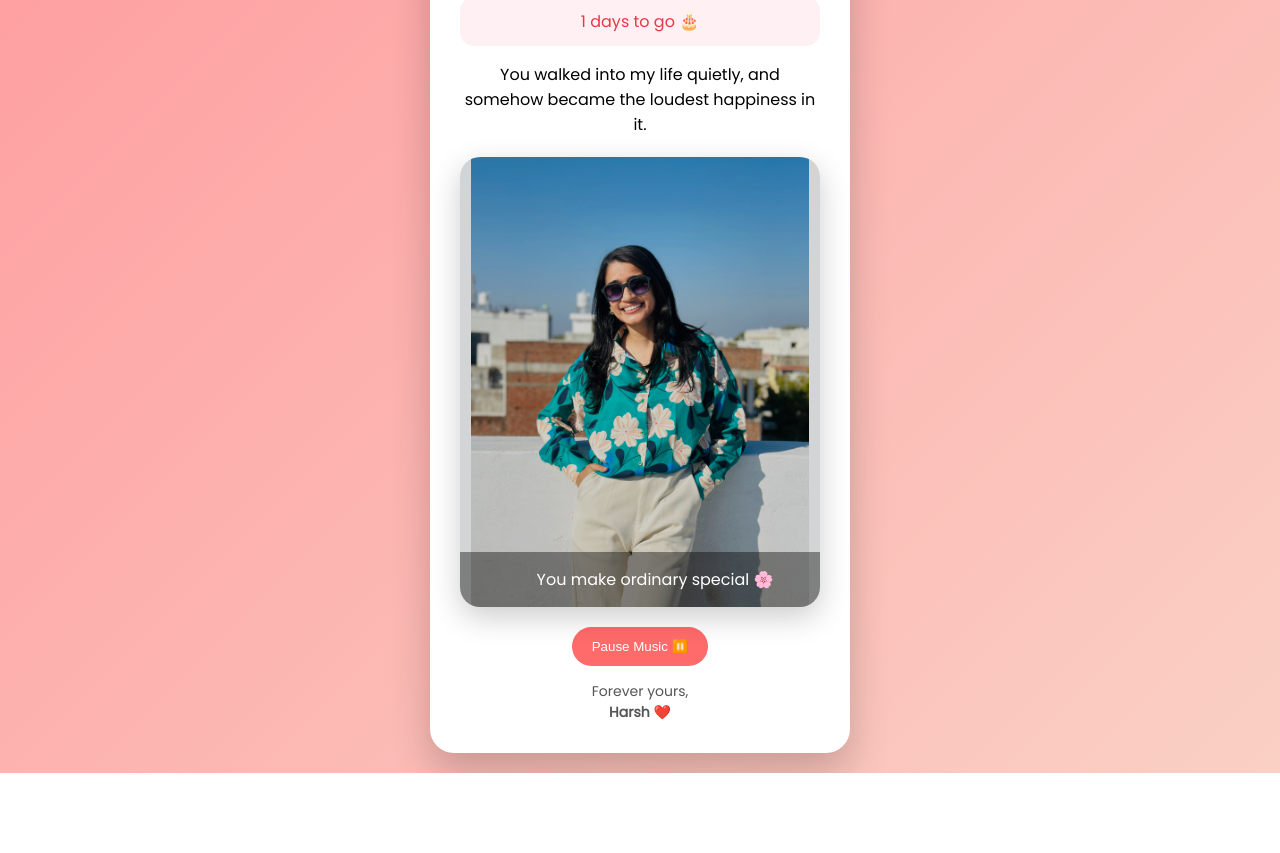
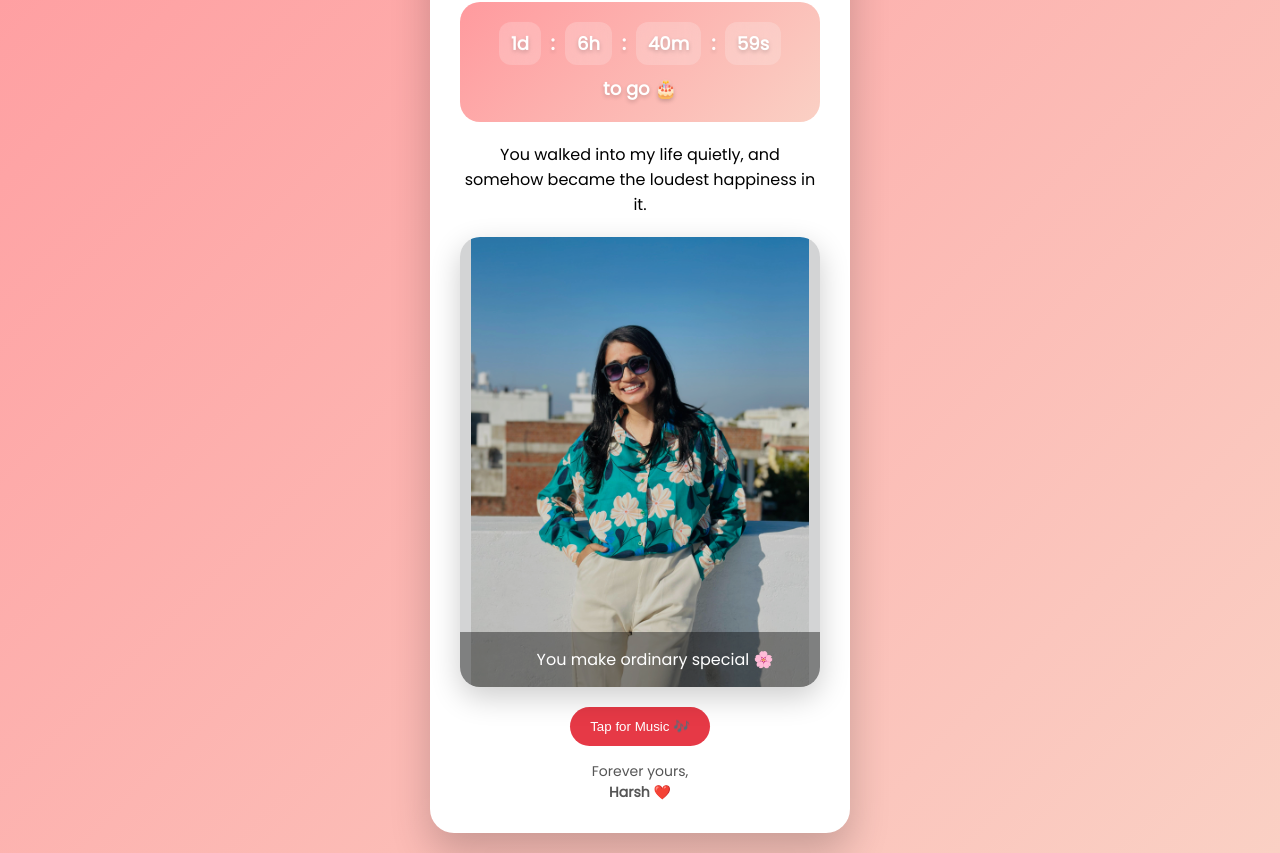
Before and after one commit to cvishal-git/Birthday-repo, a plain HTML site: page index.html in a window 1280 px wide. Shown: the part 260-1113 px from the top of the page. Before the commit the page ends 1033 px from the top, so only its background shows below. Drawn offline with nearby package versions, Linux system fonts and the light colour scheme.

Commit message:
fix audio issue

```diff
--- a/index.html
+++ b/index.html
@@ -155,6 +155,46 @@ footer{
     font-size:14px;
   }
 }
+.countdown{
+  background:linear-gradient(135deg, #ff9a9e, #fad0c4);
+  padding:20px;
+  border-radius:20px;
+  margin:20px 0;
+  color:#fff;
+  font-weight:600;
+  font-size:18px;
+  text-shadow:0 2px 4px rgba(0,0,0,0.2);
+  display:flex;
+  justify-content:center;
+  align-items:center;
+  gap:10px;
+  flex-wrap:wrap;
+}
+
+.time-unit{
+  display:inline-block;
+  padding:8px 12px;
+  background:rgba(255,255,255,0.2);
+  border-radius:12px;
+  animation:bounce 2s ease-in-out infinite;
+  animation-delay:var(--delay);
+  backdrop-filter:blur(10px);
+}
+
+.time-separator{
+  font-size:20px;
+  animation:pulse 1s ease-in-out infinite;
+}
+
+@keyframes bounce{
+  0%,100%{transform:translateY(0) scale(1);}
+  50%{transform:translateY(-3px) scale(1.05);}
+}
+
+@keyframes pulse{
+  0%,100%{opacity:1;}
+  50%{opacity:0.6;}
+}
 
 @media (max-width: 480px) {
   .card {
@@ -195,6 +235,10 @@ footer{
 
 <audio id="bgMusic" loop autoplay>
   <source src="love.mp3" type="audio/mpeg">
+</audio>
+
+<audio id="popperSound">
+  <source src="popper.mp3" type="audio/mpeg">
 </audio>
 
 <div class="card">
@@ -249,6 +293,8 @@ and somehow became the loudest happiness in it.
 const birthdayStart = new Date("February 13, 2026 00:00:00");
 const birthdayEnd = new Date("February 13, 2026 23:59:59");
 
+let birthdayTriggered = false;
+
 function updateCountdown(){
   const now = new Date();
   const el = document.getElementById("countdown");
@@ -256,12 +302,57 @@ function updateCountdown(){
   if(now >= birthdayStart && now <= birthdayEnd){
     el.innerHTML = "🎉 Today is YOUR day! 🎉";
     launchConfetti();
+
+    // Trigger celebration immediately on first hit
+    if(!birthdayTriggered){
+      triggerCelebration();
+      birthdayTriggered = true;
+    }
   } else if(now < birthdayStart){
     const diff = birthdayStart - now;
     const days = Math.floor(diff/(1000*60*60*24));
-    el.innerHTML = days + " days to go 🎂";
+    const hours = Math.floor((diff%(1000*60*60*24))/(1000*60*60));
+    const minutes = Math.floor((diff%(1000*60*60))/(1000*60));
+    const seconds = Math.floor((diff%(1000*60))/1000);
+
+    if(days > 0){
+      el.innerHTML = `<span class="time-unit" style="--delay:0s">${days}d</span><span class="time-separator">:</span><span class="time-unit" style="--delay:0.2s">${hours}h</span><span class="time-separator">:</span><span class="time-unit" style="--delay:0.4s">${minutes}m</span><span class="time-separator">:</span><span class="time-unit" style="--delay:0.6s">${seconds}s</span> to go 🎂`;
+    } else if(hours > 0){
+      el.innerHTML = `<span class="time-unit" style="--delay:0s">${hours}h</span><span class="time-separator">:</span><span class="time-unit" style="--delay:0.2s">${minutes}m</span><span class="time-separator">:</span><span class="time-unit" style="--delay:0.4s">${seconds}s</span> to go 🎂`;
+    } else {
+      el.innerHTML = `<span class="time-unit" style="--delay:0s">${minutes}m</span><span class="time-separator">:</span><span class="time-unit" style="--delay:0.2s">${seconds}s</span> to go 🎂`;
+    }
   } else{
     el.innerHTML = "Still celebrating you ✨";
+  }
+}
+
+function triggerCelebration(){
+  console.log('🎉 Birthday triggered! Attempting to play music...');
+
+  // Try to play music directly
+  const music = document.getElementById("bgMusic");
+  console.log('Music element:', music);
+  console.log('Music src:', music.src);
+
+  // Force reload the audio source
+  music.load();
+  console.log('After load - Music src:', music.src);
+
+  music.volume = 0.5;
+  music.currentTime = 0;
+
+  const playPromise = music.play();
+  console.log('Play promise:', playPromise);
+
+  if(playPromise !== undefined) {
+    playPromise.then(() => {
+      console.log('✅ Music playing successfully!');
+    }).catch(error => {
+      console.log('❌ Music play failed:', error);
+      console.log('Error name:', error.name);
+      console.log('Error message:', error.message);
+    });
   }
 }
 
@@ -307,13 +398,8 @@ function playMusic(){
 // Try to autoplay music on page load
 window.addEventListener('load', () => {
   const audio = document.getElementById("bgMusic");
-  audio.volume = 0.3; // Set volume to 30%
-  audio.play().then(() => {
-    isPlaying = true;
-    musicStarted = true;
-    document.querySelector('button').textContent = 'Pause Music ⏸️';
-    document.querySelector('button').style.background = '#ff6b6b';
-  }).catch(error => {
+  audio.volume = 0.3;
+  audio.play().catch(error => {
     console.log('Autoplay blocked, waiting for user interaction');
   });
 
```
